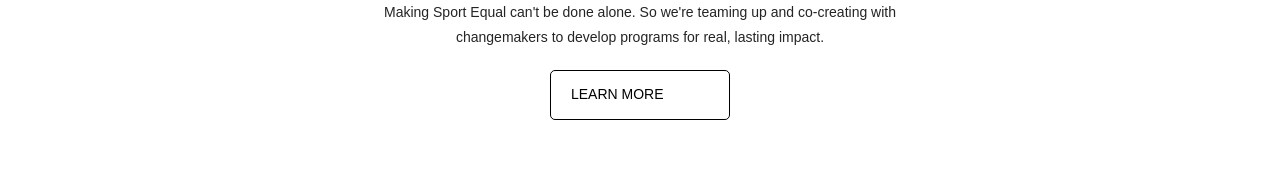
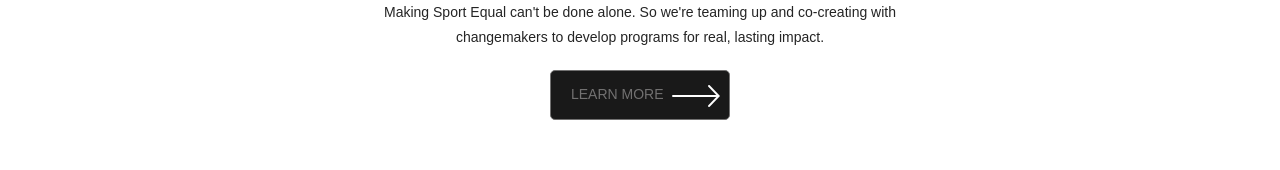
Before and after one commit to mir312/a, a React (Create React App) app: page /about in a window 1280 px wide. In both pictures the pointer is over the button "LEARN MORE". Shown: the part 2819-2989 px from the top of the page. Built offline with nearby package versions, Linux system fonts and the light colour scheme; no server answers; the database is empty.

Commit message:
add icon for about

```diff
--- a/src/Components/Footer/Footer.css
+++ b/src/Components/Footer/Footer.css
@@ -12,8 +12,7 @@
 
 }
 .btn_buy:hover{
-
-    color: #403D3D;
+   color: #403D3D;
     transition: 0.3s;
 }
 
--- a/src/Pages/About/About.css
+++ b/src/Pages/About/About.css
@@ -124,8 +124,8 @@ margin-bottom: 20px;
 }
 
 .btn_about:hover{
-  background: #fff;
-  color: #000;
+
+  color:#727171;
   transition: 0.3s;
 }
 .icon_about{
@@ -136,6 +136,16 @@ margin-bottom: 20px;
   display: block;
   margin: 0px 0px 0px 100px;
   margin-top: -15px;
-
-
 }
+.icon_about:hover{
+background: url(../../img/icons/icon_grey.png)
+no-repeat;
+width: 50px;
+height: 50px;
+display: block;
+margin: 0px 0px 0px 100px;
+margin-top: -15px;
+margin: 0px 0px 0px 100px;
+margin-top: -15px;
+background-size: cover;
+}
```
Also changed, not shown: src/img/icons/icon_grey.png (added).
